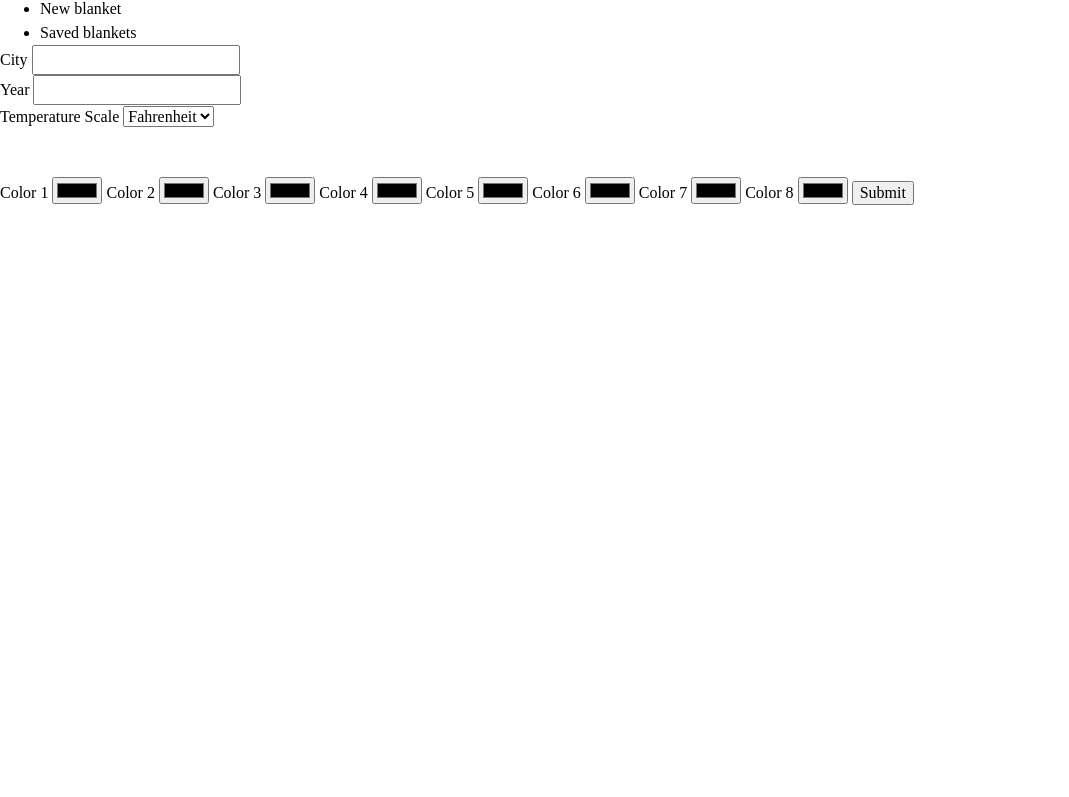
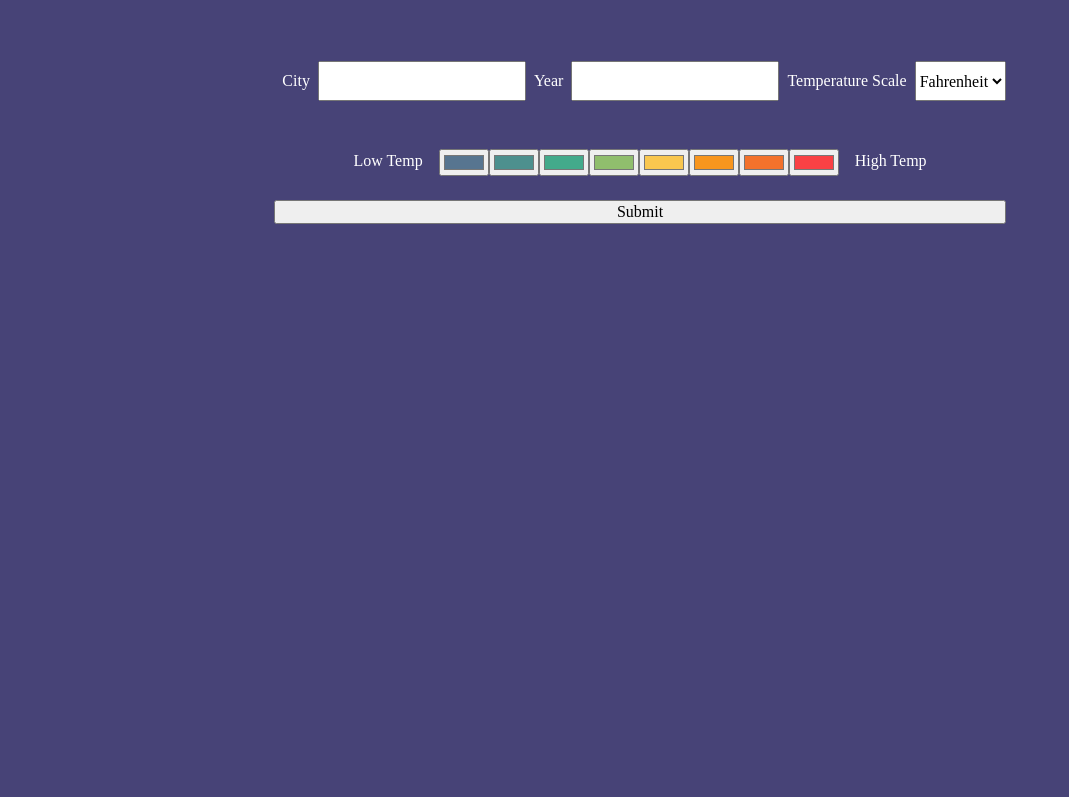
Before and after one commit to amallred/temperatureBlanket, a website: page public/index.html in a window 1280 px wide. Shown: the part 75-872 px from the top of the page, without its empty margins (0-1069 px from the left). Drawn offline with Linux system fonts and the light colour scheme.

Commit message:
began styling

```diff
--- a/public/index.html
+++ b/public/index.html
@@ -10,18 +10,19 @@
 <body class="body" id="body">
 
 <header class="header" id="header">
-    <h1>Temperature Blanket Generator</h1>
-    <nav class="nav" id="nav">
+    <h1 class="title" id="title">Temperature Blanket Generator</h1>
+    <!-- <nav class="nav" id="nav">
         <ul class="nav--btns">
             <li>Home</li>
             <li>New blanket</li>
             <li>Saved blankets</li>
-            </ul></nav>
+            </ul></nav> -->
 </header>
 
 <main class="main" id="main">
     <div class="FormContainer">
         <form action="" id="DataForm">
+            <div id="DataForm__data_inputs">
                 <!-- <label for="DataForm__zipCode">Zip Code</label>
                 <input type="number" name="" id="zipCode" required /><br> -->
 
@@ -36,28 +37,32 @@
                     <option value="fahrenheit">Fahrenheit</option>
                     <option value="celsius">Celsius</option>
                 </select><br>
+            </div>
             <br>
             <br>
             <!-- color selectors -->
             <!-- <label for="DataForm__color-total"></label>
             <input type="text" name="" id="color-total" required /> -->
             <!-- will need to work that information into a formula that auto generates the following -->
-            <label for="color1">Color 1</label>
-            <input type="color" name="" id="color1" required />
-            <label for="color2">Color 2</label>
-            <input type="color" name="" id="color2" required />
-            <label for="color3">Color 3</label>
-            <input type="color" name="" id="color3" required />
-            <label for="color4">Color 4</label>
-            <input type="color" name="" id="color4" required />
-            <label for="color5">Color 5</label>
-            <input type="color" name="" id="color5" required />
-            <label for="color6">Color 6</label>
-            <input type="color" name="" id="color6" required />
-            <label for="color7">Color 7</label>
-            <input type="color" name="" id="color7" required />
-            <label for="color8">Color 8</label>
-            <input type="color" name="" id="color8" required />
+            <div id="DataForm__color_inputs">
+                <label for="color1">Low Temp</label>
+                <input type="color" name="" id="color1" value="#577590" required />
+                <!-- <label for="color2">Color 2</label> -->
+                <input type="color" name="" id="color2" value="#4d908e" required />
+                <!-- <label for="color3">Color 3</label> -->
+                <input type="color" name="" id="color3" value="#43aa8b" required />
+                <!-- <label for="color4">Color 4</label> -->
+                <input type="color" name="" id="color4" value="#90be6d" required />
+                <!-- <label for="color5">Color 5</label> -->
+                <input type="color" name="" id="color5" value="#f9c74f" required />
+                <!-- <label for="color6">Color 6</label> -->
+                <input type="color" name="" id="color6" value="#f8961e" required />
+                <!-- <label for="color7">Color 7</label> -->
+                <input type="color" name="" id="color7" value="#f3722c" required />
+                <input type="color" name="" id="color8" value="#f94144" required />
+                <label for="color8">High Temp</label>
+            </div>
+            <br>
             <input type="submit" value="Submit">
         </form>
     </div>
--- a/public/index.js
+++ b/public/index.js
@@ -35,6 +35,7 @@ form.addEventListener('submit', async (e) => {
     const searchResults = document.getElementById('SearchResults')
 
     const resultsHeader = document.createElement('h2')
+    // const lineBreak = document.createElement('br')
     const searchYear = document.createElement('p')
     const searchCity = document.createElement('p')
     // const searchZipCode = document.createElement('p')
@@ -68,12 +69,13 @@ form.addEventListener('submit', async (e) => {
     // searchMinLowTemp.textContent = `The min low temp is: ${minLowTemp}`
 
     searchResults.replaceChildren(
-        searchResults.appendChild(resultsHeader),
-        searchResults.appendChild(searchYear),
-        searchResults.appendChild(searchCity),
-        searchResults.appendChild(searchTempScale),
-        searchResults.appendChild(searchMaxHighTemp),
-        searchResults.appendChild(searchMinHighTemp)
+        resultsHeader,
+        // lineBreak,
+        searchYear,
+        searchCity,
+        searchTempScale,
+        searchMaxHighTemp,
+        searchMinHighTemp
         // searchResults.appendChild(searchMaxLowTemp),
         // searchResults.appendChild(searchMinLowTemp)
         )
--- a/public/styles.css
+++ b/public/styles.css
@@ -62,14 +62,55 @@ h1, h2, h3, h4, h5, h6 {
         "header"
         "main"
         "footer";
+    background-color: rgb(71, 67, 119);
+    color: white;
 }
 
 #header {
     grid-area: header;
+    display: grid;
+    justify-content: center;
+    margin: 1.5rem;
 }
 
 #main {
     grid-area: main;
+    display: grid;
+    justify-content: center;
+    margin: 2.5rem;
+}
+
+#DataForm {
+    display: grid;
+    justify-content: center;
+}
+
+#DataForm__data_inputs {
+    display: flex;
+    justify-content: space-around;
+}
+
+#DataForm__data_inputs label{
+    padding: .5rem;
+}
+
+#DataForm__color_inputs {
+    display: flex;
+    justify-content: center;
+}
+
+#DataForm__color_inputs label {
+    margin: 0 1rem;
+}
+/*
+#SearchResults {
+    display: flex;
+    flex-wrap: wrap;
+    align-items: center;
+} */
+
+#SearchResults h2 {
+    margin-bottom: 1rem;
 }
 
 #blanketPreviewImage{
```
Lines whose indentation alone changed are shown as unchanged.
